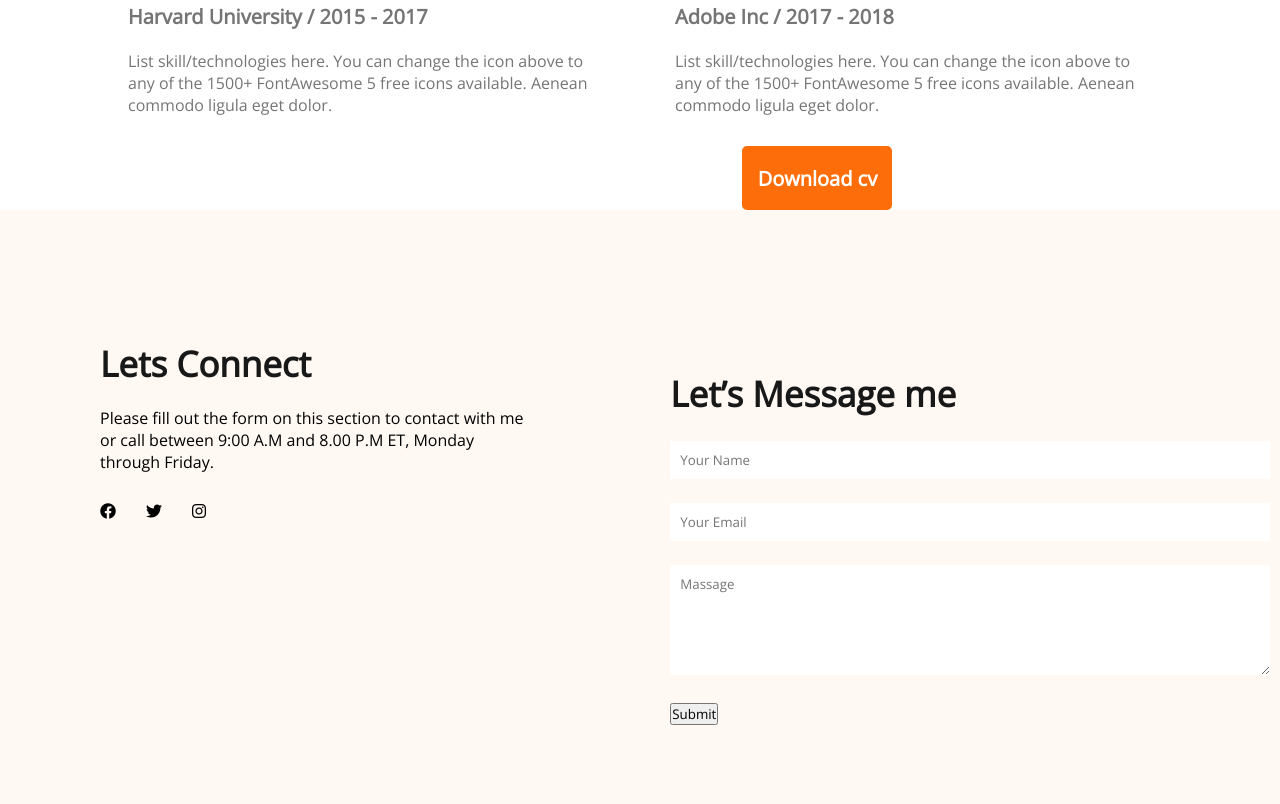
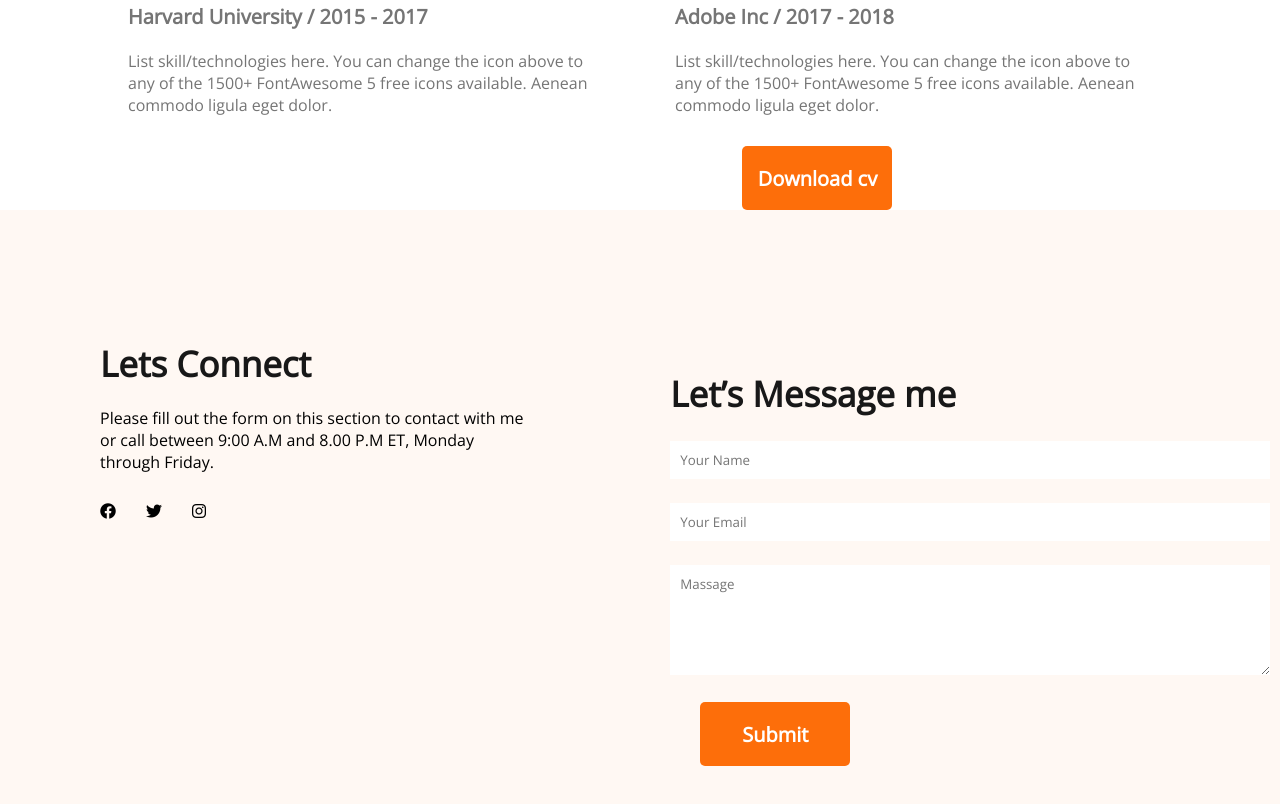
Before and after one commit to Shajib-Dv/my-portfolio, a plain HTML site: page index.html in a window 1280 px wide. Shown: the part 2582-3386 px from the top of the page. Drawn offline with nearby package versions, Linux system fonts and the light colour scheme.

Commit message:
Update index.html
button style added

```diff
--- a/index.html
+++ b/index.html
@@ -216,7 +216,7 @@
           ></textarea>
           <br />
           <br />
-          <input type="submit" value="Submit" class="primary-btn" />
+          <input type="submit" value="Submit" class="btn-primary" />
         </form>
       </div>
     </footer>
```
